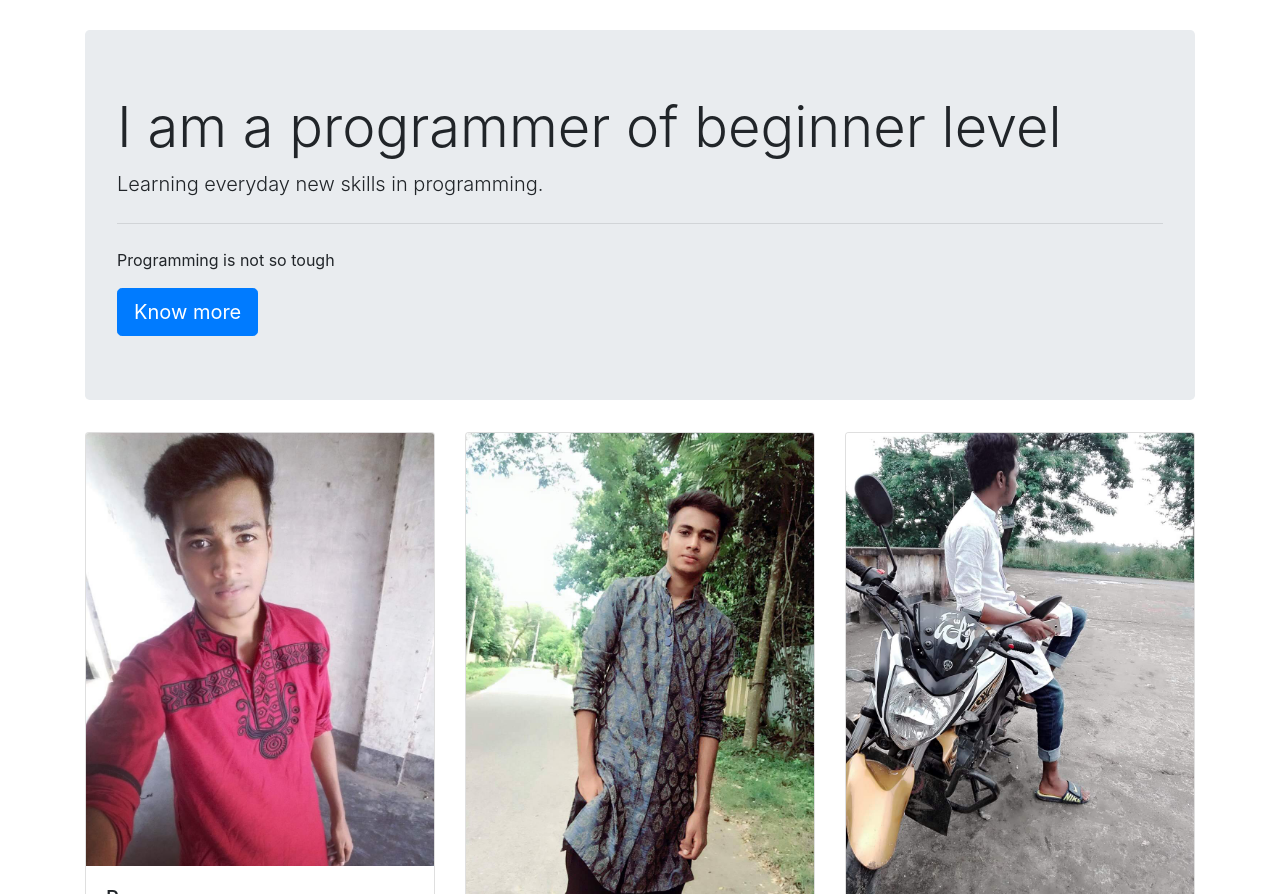
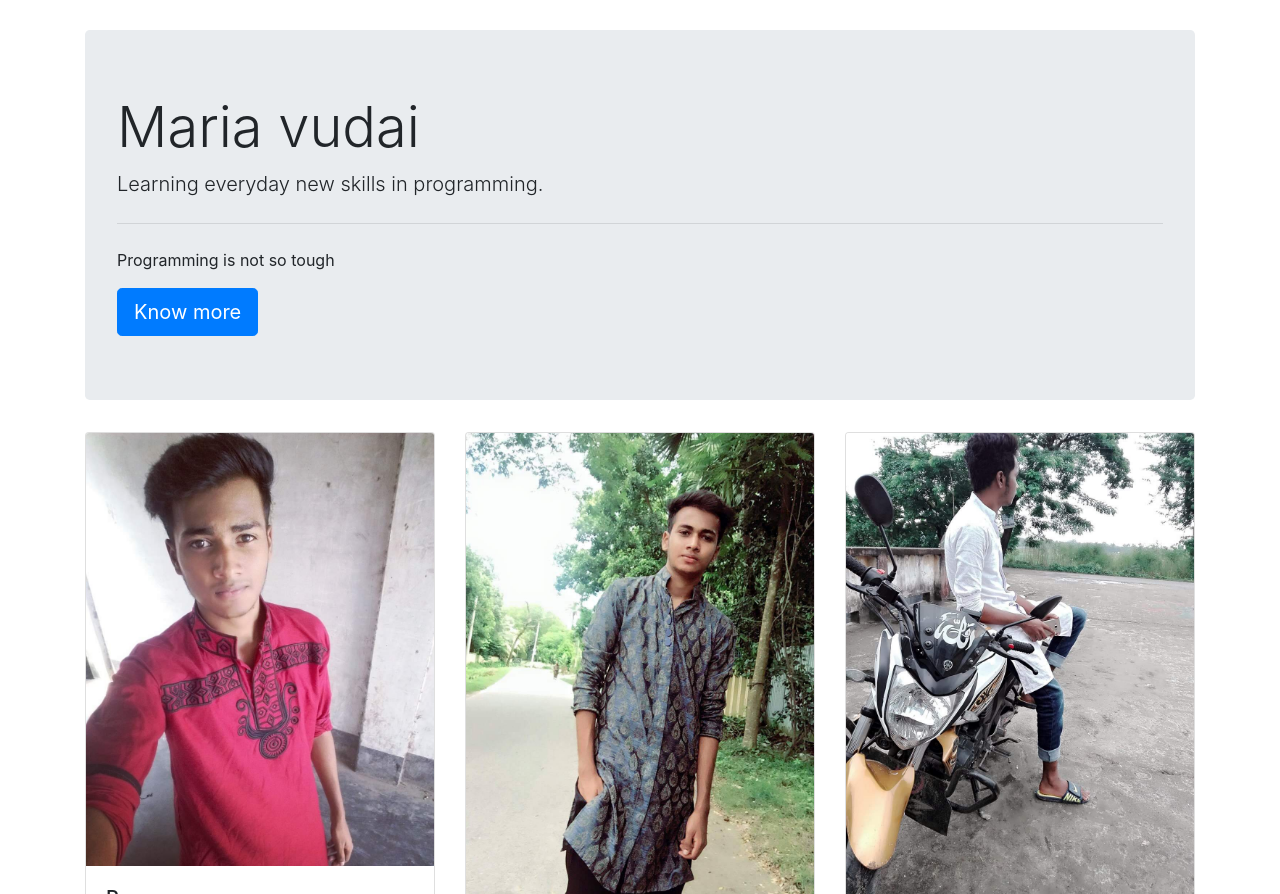
Before and after one commit to galib-hossain/portfolio, a plain HTML site: page index.html in a window 1280 px wide. Shown: the part 1763-2657 px from the top of the page. Drawn offline with nearby package versions, Linux system fonts and the light colour scheme.

Commit message:
Update index.html

```diff
--- a/index.html
+++ b/index.html
@@ -65,7 +65,7 @@ margin-top:30px;	}
 </div>
 <div class="container">
   <div class="jumbotron">
-  <h1 class="display-4">I am a programmer of beginner level</h1>
+  <h1 class="display-4">Maria vudai</h1>
   <p class="lead">Learning everyday new skills in programming.</p>
   <hr class="my-4">
   <p>Programming is not so tough</p>
```
